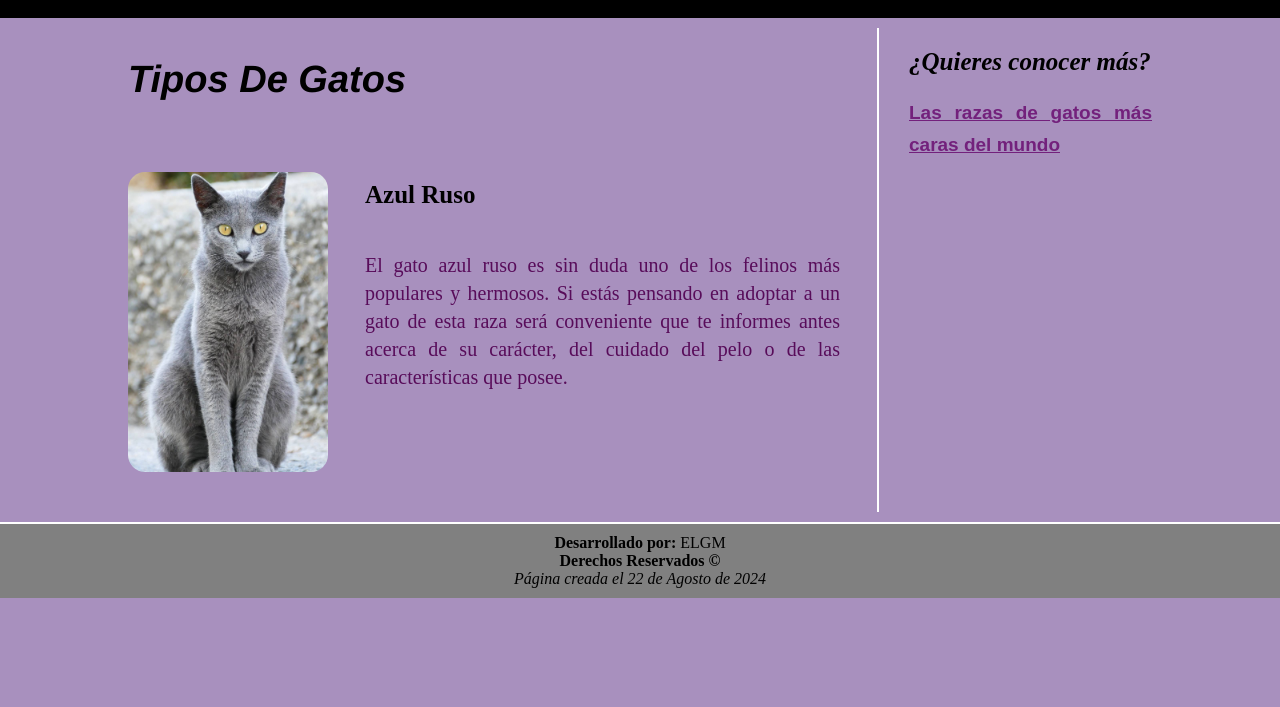
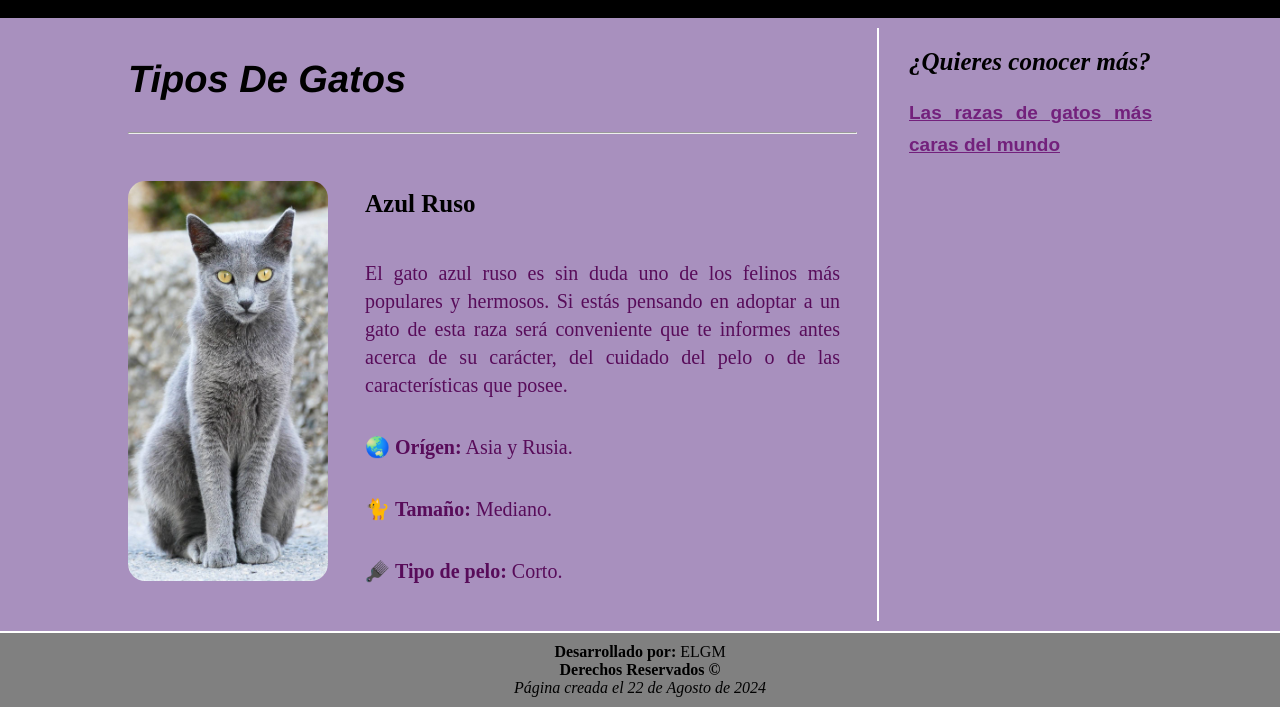
Before and after one commit to EvelynGM14/MundoMichi, a plain HTML site: page TiposDeGatos.html in a window 1280 px wide. Shown: the part 213-920 px from the top of the page. Before the commit the page ends 811 px from the top, so only its background shows below. Drawn offline with Linux system fonts and the light colour scheme.

Commit message:
Modifiqué y añadí diseño a una sección de raza en main

```diff
--- a/TiposDeGatos.html
+++ b/TiposDeGatos.html
@@ -32,12 +32,16 @@
         <article>
             <h2><i>Tipos De Gatos</i></h2>
         </article>
+        <hr>
 
         <div class="img-texto">
             <img src="img/AzulRuso.jpg" alt="Gato Azul Ruso" class="img">
             <div class="img-texto-body">
                 <h3>Azul Ruso</h3>
                 <p>El gato azul ruso es sin duda uno de los felinos más populares y hermosos. Si estás pensando en adoptar a un gato de esta raza será conveniente que te informes antes acerca de su carácter, del cuidado del pelo o de las características que posee.</p>
+                <p>🌏 <b>Orígen:</b> Asia y Rusia.</p>
+                <p>🐈 <b>Tamaño:</b> Mediano.</p>
+                <p>🪮 <b>Tipo de pelo:</b> Corto.</p>
             </div>
         </div>
     </section>
--- a/estilos.css
+++ b/estilos.css
@@ -197,7 +197,7 @@ footer p {
 
 .img {
     max-width: 200px;
-    height: 300px;
+    height: 400px;
     object-fit: cover;
     border-radius: 45px;
 }
```
